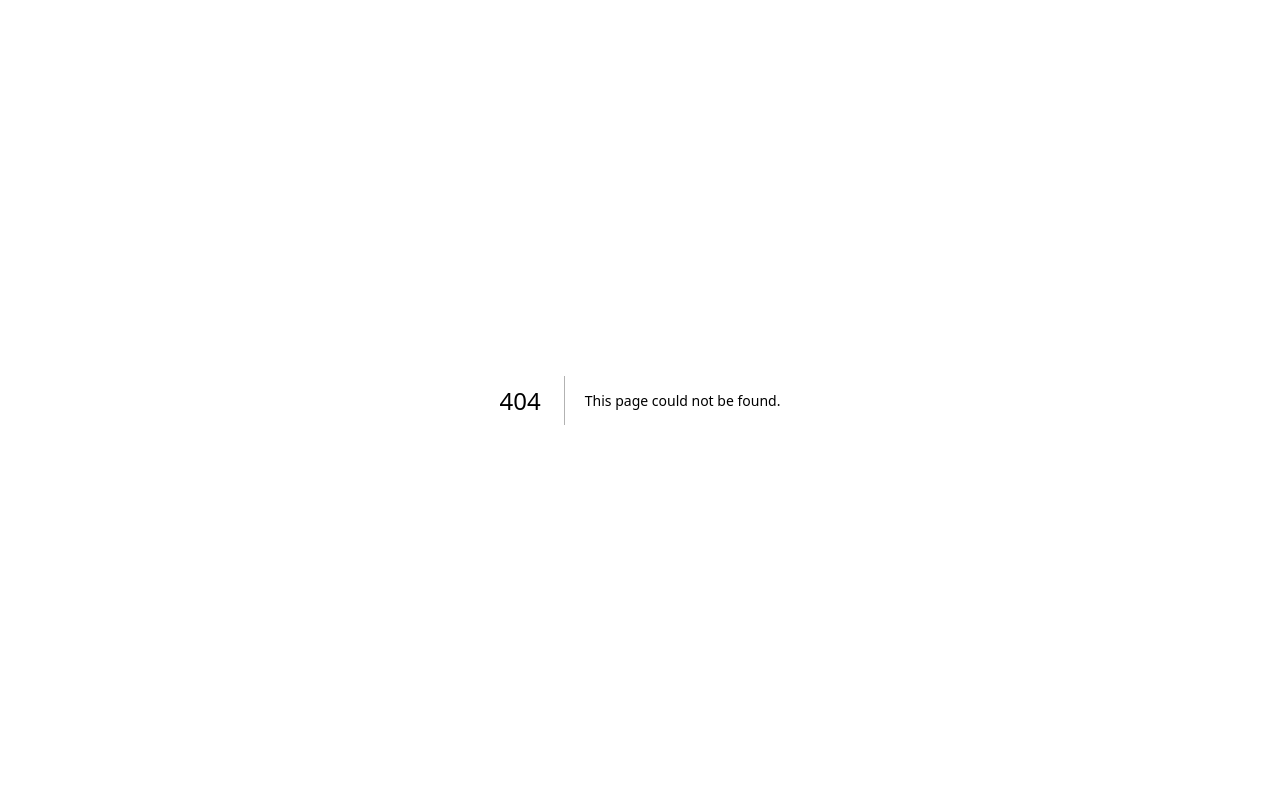
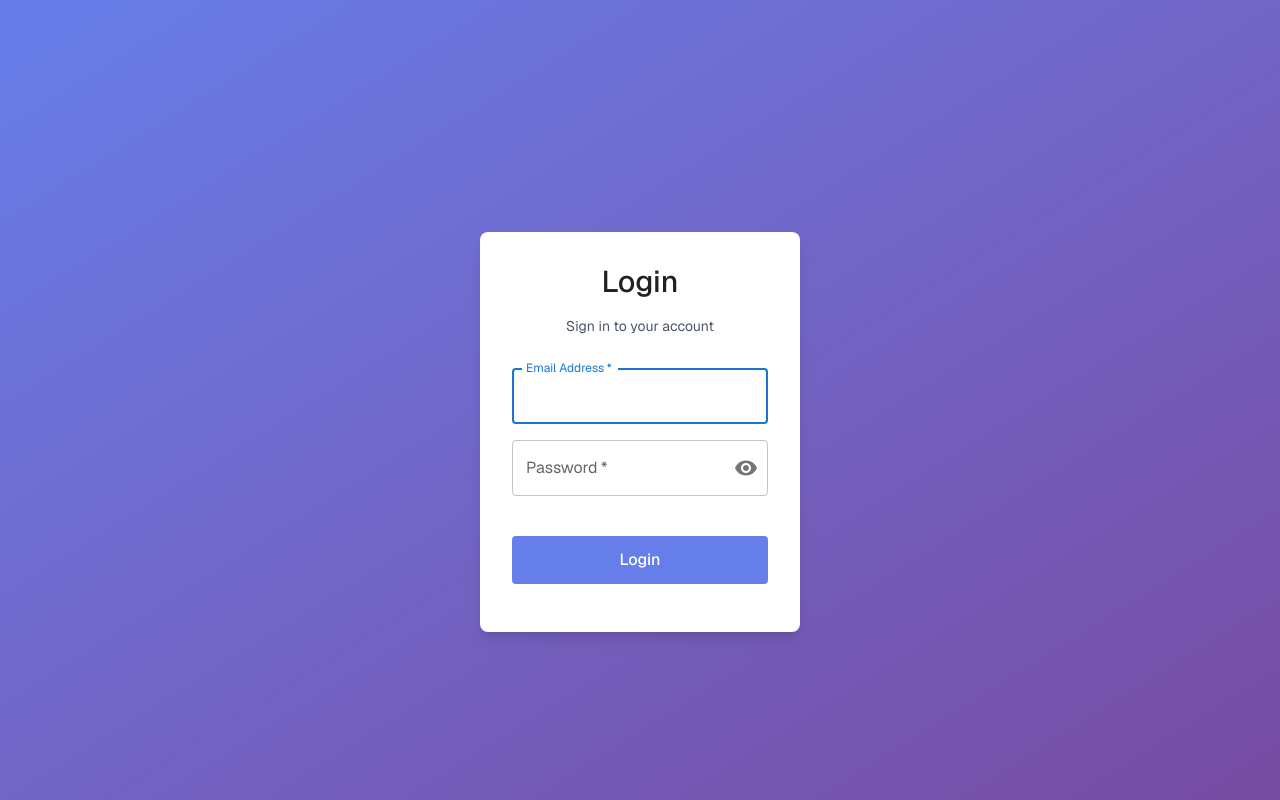
Before and after one commit to roshan-cpaxtra/It-Works-On-My-Machine, a Next.js app: page /login in a window 1280 px wide. Before the commit this address had no page. Built offline with nearby package versions, Linux system fonts and the light colour scheme.

Commit message:
feature: HKT-3 | Judy | Create login page

```diff
--- /dev/null
+++ b/app/login/page.tsx
@@ -0,0 +1,16 @@
+'use client';
+
+import { LoginForm } from '@/components/login/LoginForm';
+
+export default function LoginPage() {
+  const handleLogin = async (email: string, password: string) => {
+    // todo: call login api
+    // router.push('/dashboard');
+  };
+
+  return (
+    <div className="min-h-screen flex items-center bg-gradient-to-br from-[#667eea] to-[#764ba2]">
+      <LoginForm onSubmit={handleLogin} />
+    </div>
+  );
+}
--- /dev/null
+++ b/components/login/LoginForm.tsx
@@ -0,0 +1,155 @@
+'use client';
+
+import React, { useState } from 'react';
+import {
+  TextField,
+  InputAdornment,
+  IconButton,
+} from '@mui/material';
+import { Visibility, VisibilityOff } from '@mui/icons-material';
+
+interface LoginFormProps {
+  onSubmit?: (email: string, password: string) => void;
+}
+
+export const LoginForm: React.FC<LoginFormProps> = ({ onSubmit }) => {
+  const [email, setEmail] = useState('');
+  const [password, setPassword] = useState('');
+  const [showPassword, setShowPassword] = useState(false);
+  const [emailError, setEmailError] = useState('');
+  const [passwordError, setPasswordError] = useState('');
+  const [error, setError] = useState('');
+  const [loading, setLoading] = useState(false);
+
+  const emailRegex = /^[^\s@]+@[^\s@]+\.[^\s@]+$/;
+
+  const handleSubmit = async (e: React.FormEvent) => {
+    e.preventDefault();
+    setEmailError('');
+    setPasswordError('');
+    setError('');
+    setLoading(true);
+
+    let hasError = false;
+
+    if (!email) {
+      setEmailError('Email is required.');
+      hasError = true;
+    } else if (!emailRegex.test(email)) {
+      setEmailError('Please enter a valid email address.');
+      hasError = true;
+    }
+
+    if (!password) {
+      setPasswordError('Password is required.');
+      hasError = true;
+    }
+
+    if (hasError) {
+      setLoading(false);
+      return;
+    }
+
+    try {
+      if (onSubmit) {
+        onSubmit(email, password);
+      }
+    } catch {
+      setError('Login failed. Please try again.');
+    } finally {
+      setLoading(false);
+    }
+  };
+
+  const handleTogglePasswordVisibility = () => {
+    setShowPassword(!showPassword);
+  };
+
+  return (
+    <div className="max-w-xs mx-auto">
+      <div className="mt-16 flex flex-col items-center">
+        <div className="shadow-lg p-8 flex flex-col items-center w-full rounded-lg bg-white">
+          <h1 className="text-3xl font-medium mb-4">
+            Login
+          </h1>
+          <p className="text-sm text-gray-600 mb-6">
+            Sign in to your account
+          </p>
+
+          {error && (
+            <div className="w-full mb-4 p-3 bg-red-50 border border-red-200 text-red-700 rounded">
+              {error}
+            </div>
+          )}
+
+          <form onSubmit={handleSubmit} className="mt-2 w-full">
+            <div className="mb-4">
+              <TextField
+                required
+                fullWidth
+                id="email"
+                label="Email Address"
+                name="email"
+                autoComplete="email"
+                autoFocus
+                value={email}
+                onChange={(e) => {
+                  setEmail(e.target.value);
+                  if (emailError) setEmailError('');
+                }}
+                disabled={loading}
+                className="w-full"
+                error={!!emailError}
+                helperText={emailError}
+              />
+            </div>
+            <div className="mb-4">
+              <TextField
+                required
+                fullWidth
+                name="password"
+                label="Password"
+                type={showPassword ? 'text' : 'password'}
+                id="password"
+                autoComplete="current-password"
+                value={password}
+                onChange={(e) => {
+                  setPassword(e.target.value);
+                  if (passwordError) setPasswordError('');
+                }}
+                disabled={loading}
+                className="w-full"
+                error={!!passwordError}
+                helperText={passwordError}
+                slotProps={{
+                  input: {
+                    endAdornment: <InputAdornment position="end">
+                      <IconButton
+                        aria-label="Toggle password visibility"
+                        onClick={handleTogglePasswordVisibility}
+                        edge="end"
+                      >
+                        {showPassword ? <VisibilityOff /> : <Visibility />}
+                      </IconButton>
+                    </InputAdornment>,
+                  },
+                }}
+              />
+            </div>
+            <button
+              type="submit"
+              disabled={loading}
+              className={`w-full mt-6 mb-4 py-3 px-4 text-white font-medium rounded transition-colors cursor-pointer ${
+                loading
+                  ? 'bg-[#9ca3af] cursor-not-allowed'
+                  : 'bg-[#667eea] hover:bg-[#764ba2]'
+              }`}
+            >
+              {loading ? 'Logging in...' : 'Login'}
+            </button>
+          </form>
+        </div>
+      </div>
+    </div>
+  );
+};
```
